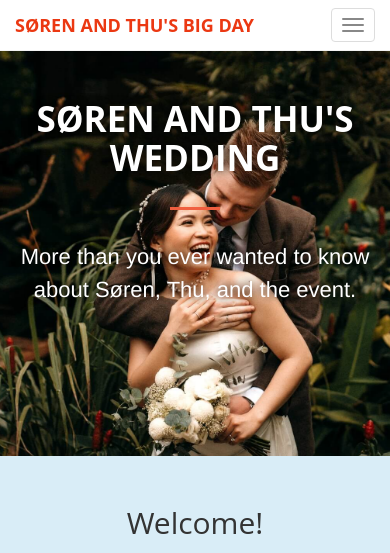
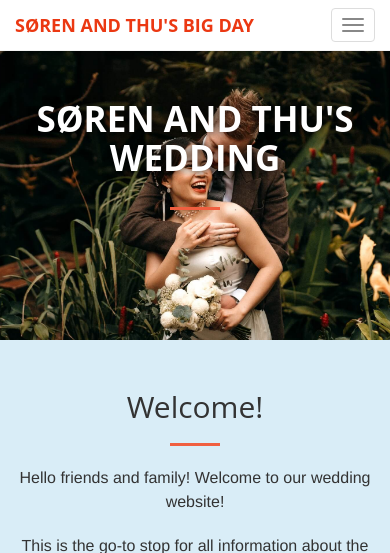
Before and after one commit to Soeren-Thu-Wedding/Soeren-Thu-Wedding.github.io, a Django app: page / in a window 390 px wide. Shown: the top 553 px of the page. Run offline with Django 3.2, Linux system fonts and the light colour scheme; some libraries are stand-ins or nearby versions.

Commit message:
Hide some stuff on mobile

```diff
--- a/bigday/static/bigday/css/creative.css
+++ b/bigday/static/bigday/css/creative.css
@@ -131,6 +131,12 @@ aside {
 .navbar-default .nav > li.active > a:focus:hover {
   background-color: transparent;
 } */
+
+@media (max-width: 768px) {
+  .only-desktop {
+    display: none;
+  }
+}
 
 @media (min-width: 768px) {
   .navbar-default {
--- a/bigday/templates/home.html
+++ b/bigday/templates/home.html
@@ -55,7 +55,7 @@
     <div class="header-content-inner">
       <h1 class="shadowy">Søren and Thu's Wedding</h1>
       <hr />
-      <p class="shadowy">More than you ever wanted to know about Søren, Thu, and the event.</p>
+      <p class="shadowy only-desktop">More than you ever wanted to know about Søren, Thu, and the event.</p>
       {% if is_wedding_week %}
         <h2>It's wedding week!</h2>
       {% endif %}
```
